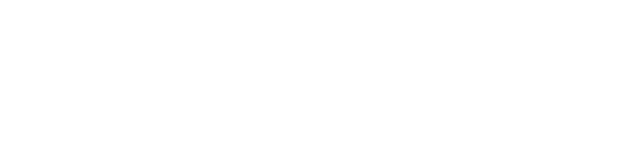
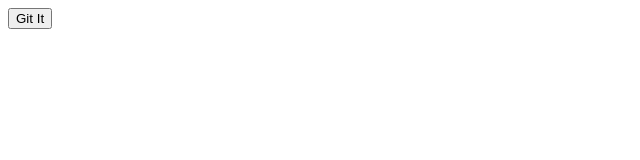
Before and after one commit to Josh1nwthu/first-project, a plain HTML site: page index.html in a window 1280 px wide. Shown: the whole page, without its empty margins (0-640 px from the left). Drawn offline with Linux system fonts and the light colour scheme.

Commit message:
now with buttons

```diff
--- a/index.html
+++ b/index.html
@@ -7,5 +7,7 @@
 </head>
 <body>
     <script src="index.js"></script>
+
+    <button onclick="gitIt()">Git It</button>
 </body>
 </html>
--- a/index.js
+++ b/index.js
@@ -1 +1,6 @@
 alert("git it. ")
+
+function gitIt()
+{
+    console.log("Git it.")
+}
```
